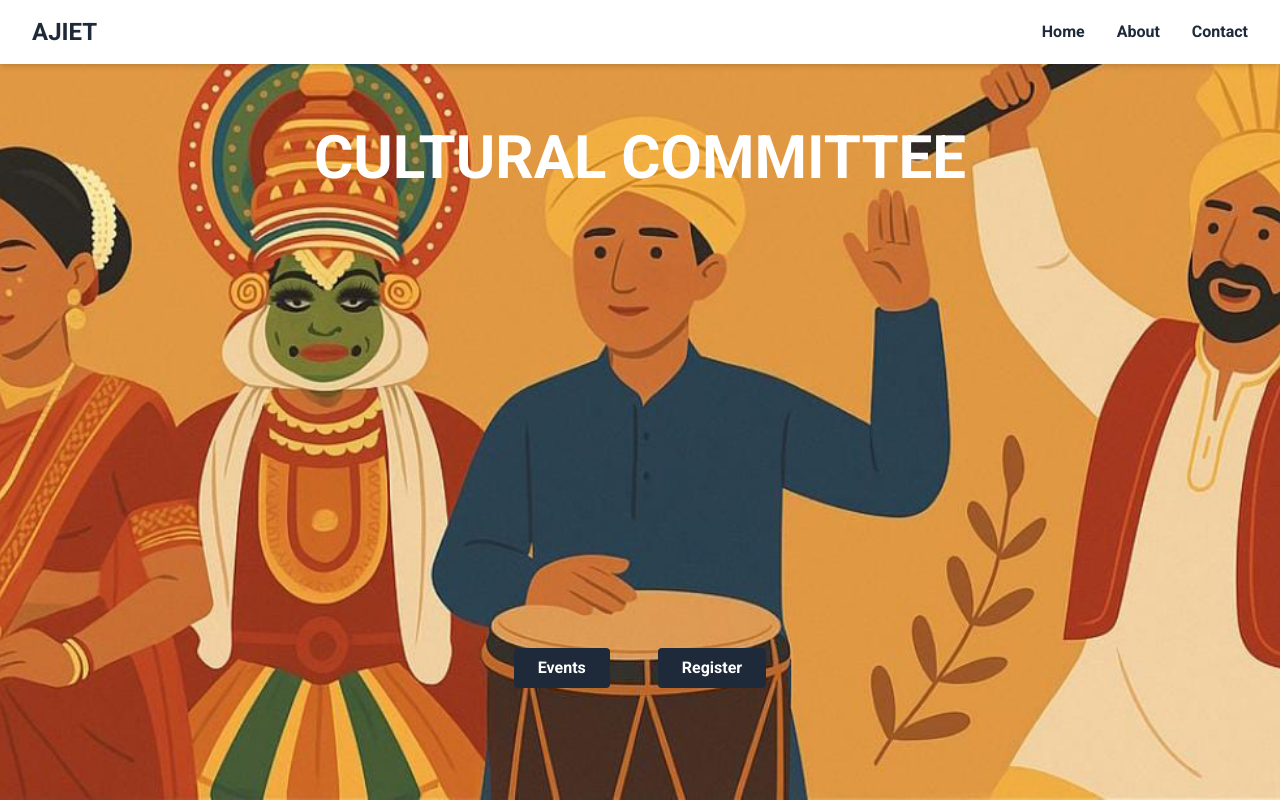
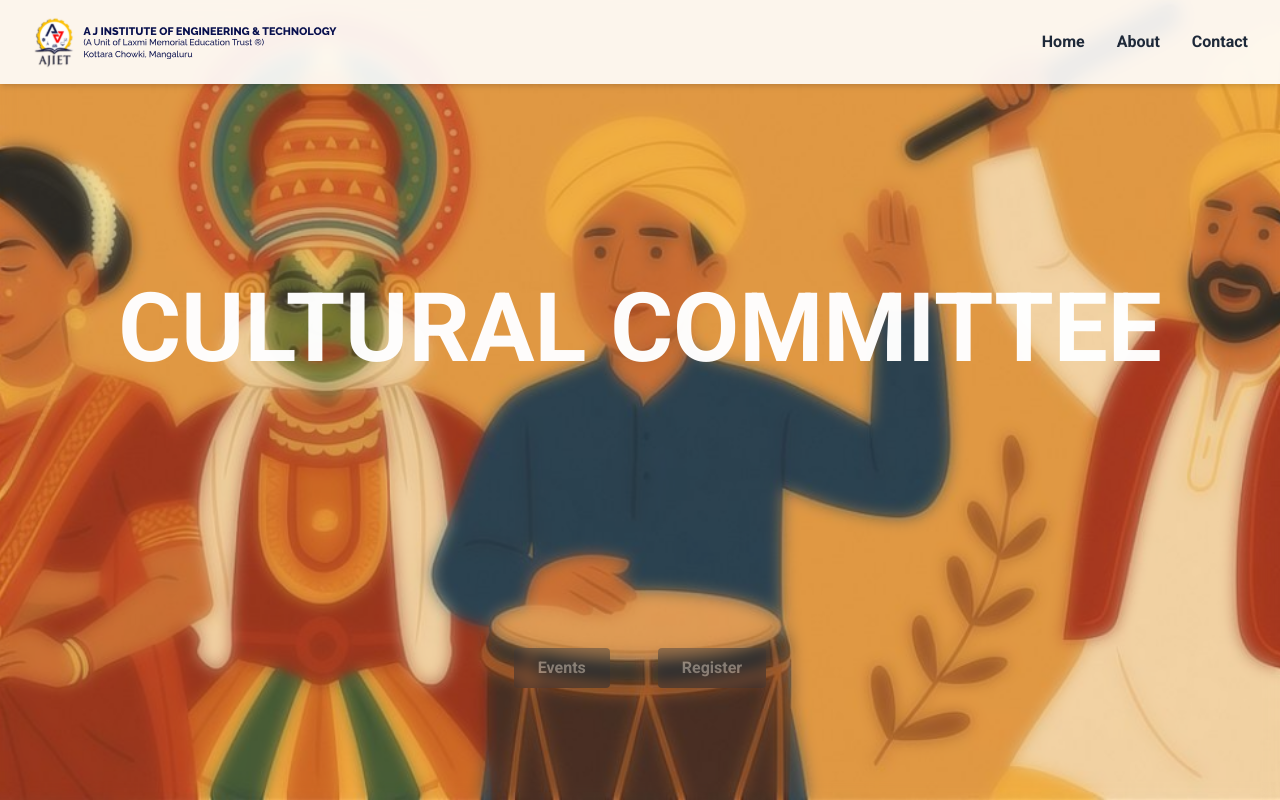
Before and after one commit to Krithi-162/KALAVEDIKA, a Next.js app: page / in a window 1280 px wide. Built offline with nearby package versions, Linux system fonts and the light colour scheme.

Commit message:
added logo

```diff
--- a/src/app/components/Navbar.tsx
+++ b/src/app/components/Navbar.tsx
@@ -1,10 +1,13 @@
 'use client';
 import Link from 'next/link';
+import Image from 'next/image'; // use next/image for optimized loading
 
 export const Navbar = () => {
   return (
     <nav className="w-full flex justify-between items-center px-8 py-4 shadow-md bg-white sticky top-0 z-50">
-      <h1 className="text-xl font-bold">Logo</h1>
+      <Link href="/">
+      <img src="/ajiet-logo.svg" alt="AJIET Logo" className="h-10 w-auto" />
+      </Link>
       <ul className="flex gap-6 text-base">
         <li><Link href="/">Home</Link></li>
         <li><Link href="/about">About</Link></li>
--- a/src/app/components/hero.tsx
+++ b/src/app/components/hero.tsx
@@ -6,7 +6,7 @@ export default function Hero() {
   return (
     <div className="w-full h-screen bg-yellow-600 flex flex-col items-center justify-center text-white">
       {/* Title */}
-      <h1 className="text-5xl font-bold mb-12">
+      <h1 className="text-10xl font-bold mb-12">
         CULTURAL COMMITTEE
       </h1>
 
--- a/src/app/page.tsx
+++ b/src/app/page.tsx
@@ -10,13 +10,14 @@ export default function Home() {
   }, []);
 
   return (
-    <div
-      className="min-h-screen w-full bg-[#d79900] font-['Roboto'] flex flex-col bg-[url('/cultural-bg.jpeg')] bg-cover bg-center"
-    >
+<div className="relative min-h-screen w-full font-['Roboto'] flex flex-col overflow-hidden">
+  {/* Blurred + semi-transparent background image */}
+  <div className="absolute inset-0 bg-[url('/cultural-bg.jpeg')] bg-cover bg-center blur opacity-65 z-0"></div>
+
       {/* Header */}
-      <header className="bg-white shadow-md px-4 md:px-8 py-4 flex justify-between items-center">
-        <div className="text-xl md:text-2xl font-bold text-gray-800">AJIET</div>
-        <nav className="hidden md:flex space-x-6 md:space-x-8">
+      <header className="bg-white shadow-md px-4 md:px-8 py-4 flex justify-between items-center bg-white/90 backdrop-blur-sm shadow-md px-4 md:px-8 py-4 flex justify-between items-center z-10">
+        <img src="/ajiet-logo.svg" alt="AJIET Logo" className="h-13 w-auto" />
+       <nav className="hidden md:flex space-x-6 md:space-x-8">
           <a href="#" className="text-gray-800 hover:text-gray-600 transition">
             Home
           </a>
@@ -33,11 +34,11 @@ export default function Home() {
       <main className="flex flex-col items-center justify-between flex-1 text-center px-4 py-16">
         {/* Title */}
         <h1
-          className={`text-3xl sm:text-4xl md:text-6xl text-white font-bold transition-opacity duration-1000 ease-in-out ${
-            mounted ? "opacity-100" : "opacity-0"
-          }`}
-        >
-          CULTURAL COMMITTEE
+          className={`mt-33 text-3xl sm:text-4xl md:text-8xl text-white font-bold transition-opacity duration-1000 ease-in-out ${
+          mounted ? "opacity-98" : "opacity-0"
+         }`}
+>
+              CULTURAL COMMITTEE
         </h1>
 
         {/* Spacer to push buttons down */}
```
Also changed, not shown: public/ajiet-logo.svg (added).
